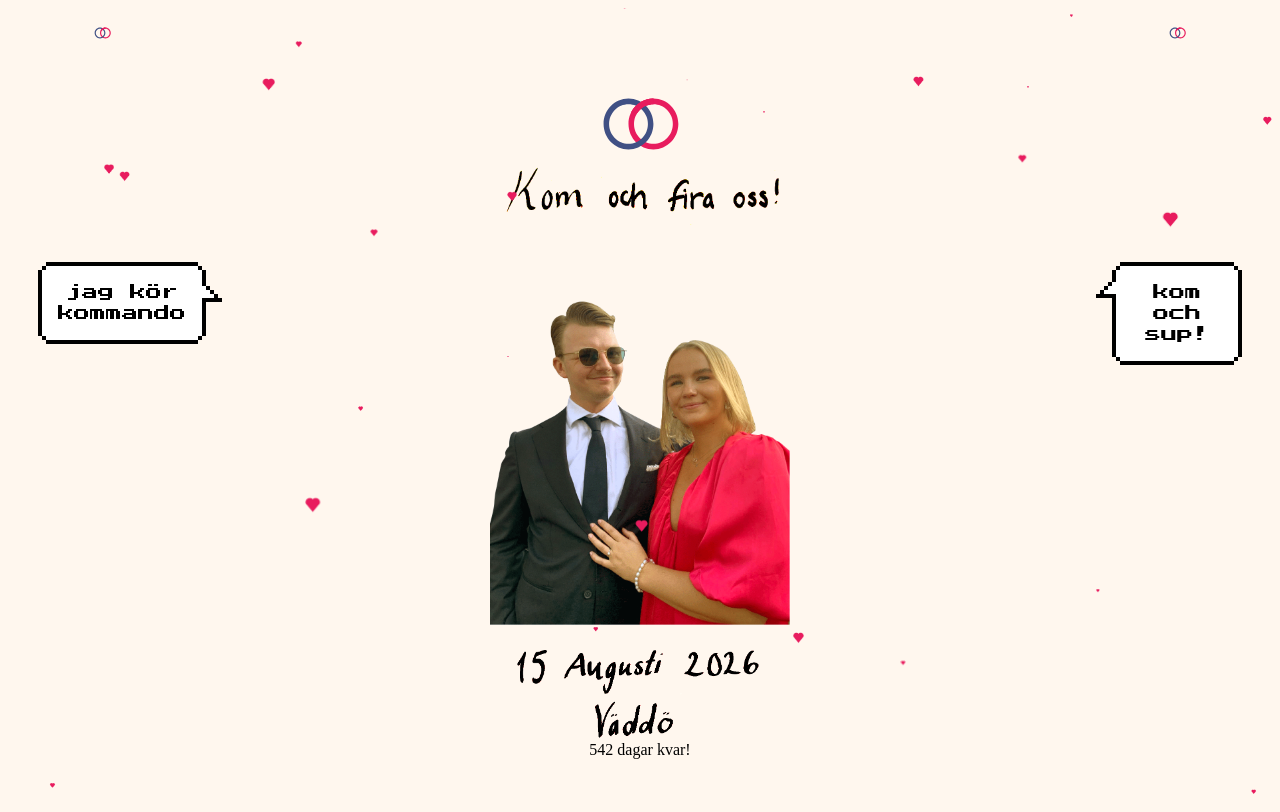
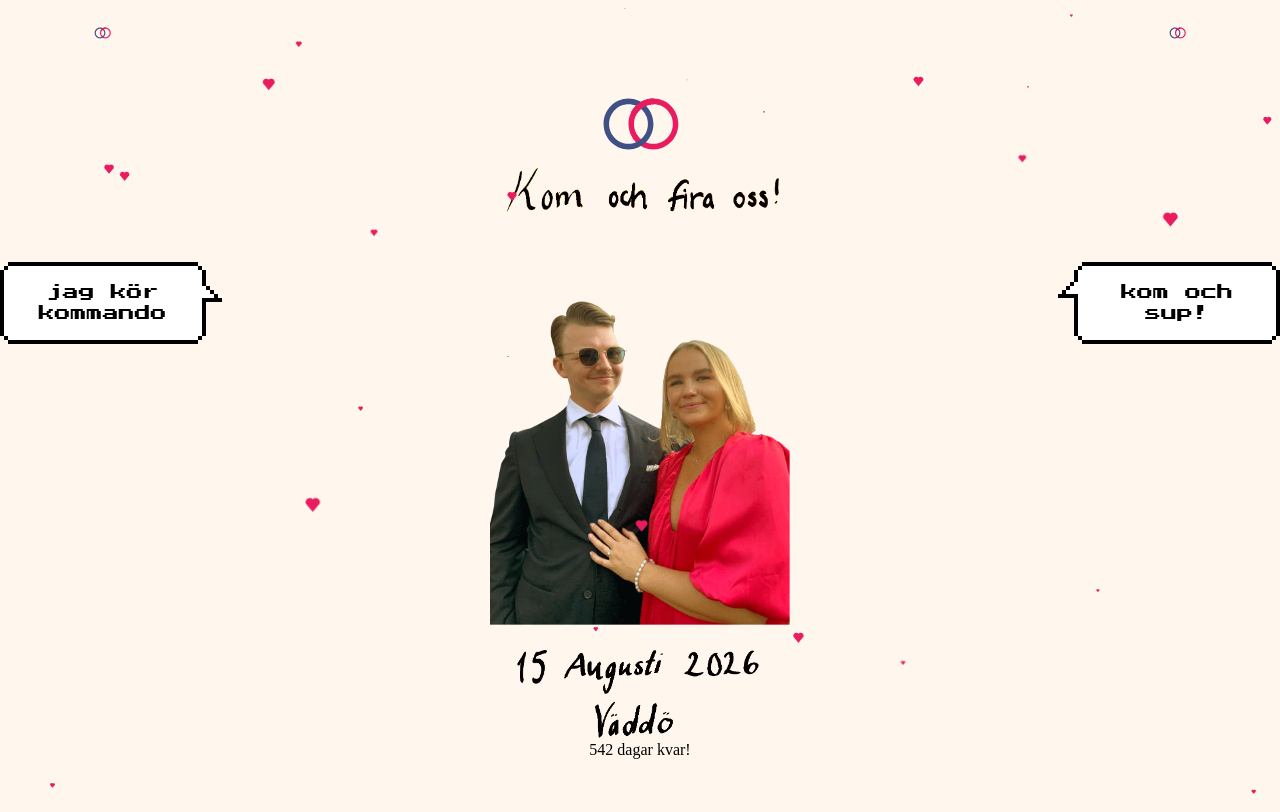
Before and after one commit to OlleEllison/olleellison.github.io, a plain HTML site: page index.html in a window 1280 px wide. Drawn offline with Linux system fonts and the light colour scheme.

Commit message:
Update style.css

```diff
--- a/style.css
+++ b/style.css
@@ -53,8 +53,6 @@ width: 15%;
   position: relative;
   display: inline-block;
   margin-top: 120%;
-  margin-left: 20%;
-  margin-right: 20%;
   text-align: center;
   font-family: "Press Start 2P", cursive;
   font-size: 16px;
@@ -105,6 +103,7 @@ width: 15%;
   width: 4px;
   top: 24px;
   right: -8px;
+  margin-left: 100%;
   background: white;
   box-shadow: 4px -4px #fff, 4px 0 #fff, 8px 0 #fff, 0 -8px #fff, 4px 4px #000, 8px 4px #000, 12px 4px #000, 16px 4px #000, 12px 0 #000, 8px -4px #000, 4px -8px #000, 0 -4px #fff;
 }
@@ -120,6 +119,7 @@ width: 15%;
   width: 4px;
   top: 20px;
   left: -8px;
+  margin-right: 100%;
   background: white;
   box-shadow: -4px -4px #fff, -4px 0 #fff, -8px 0 #fff, 0 -8px #fff, -4px 4px #000, -8px 4px #000, -12px 4px #000, -16px 4px #000, -12px 0 #000, -8px -4px #000, -4px -8px #000, 0 -4px #fff;
 }
```
